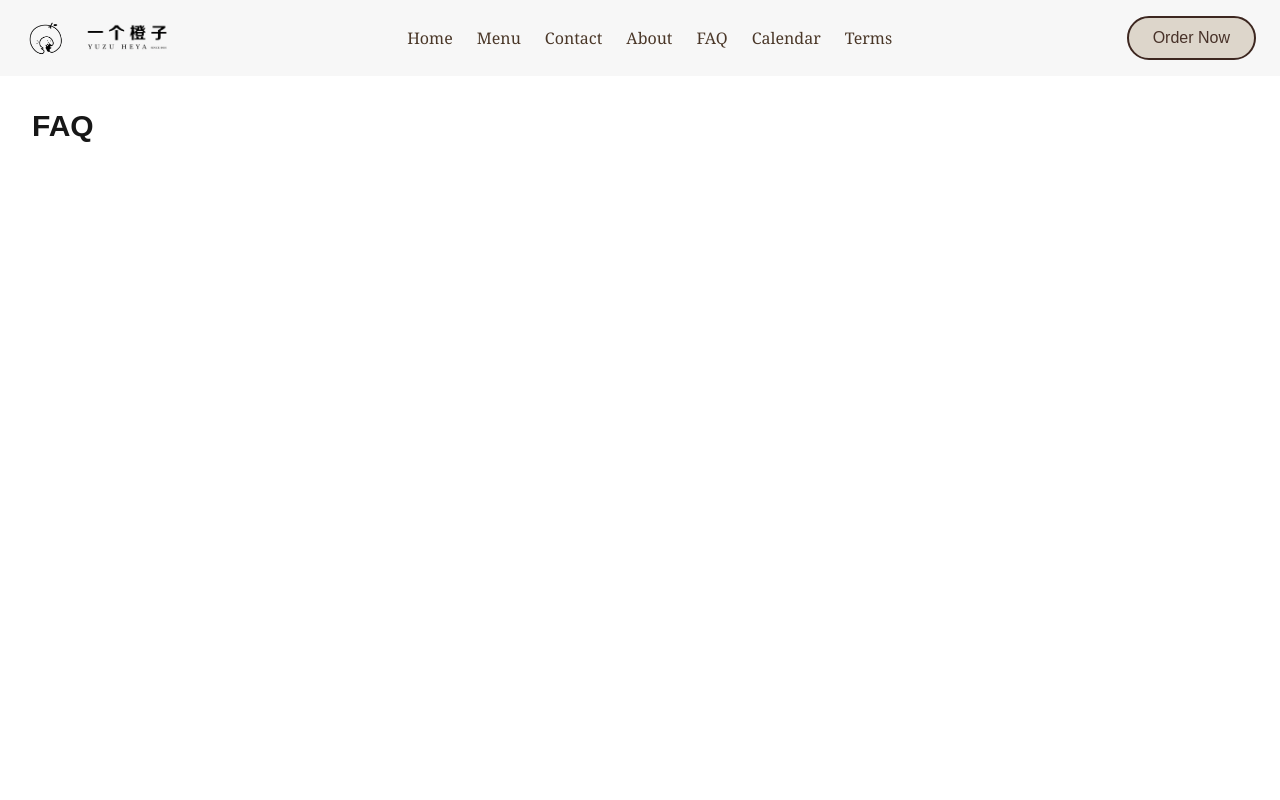
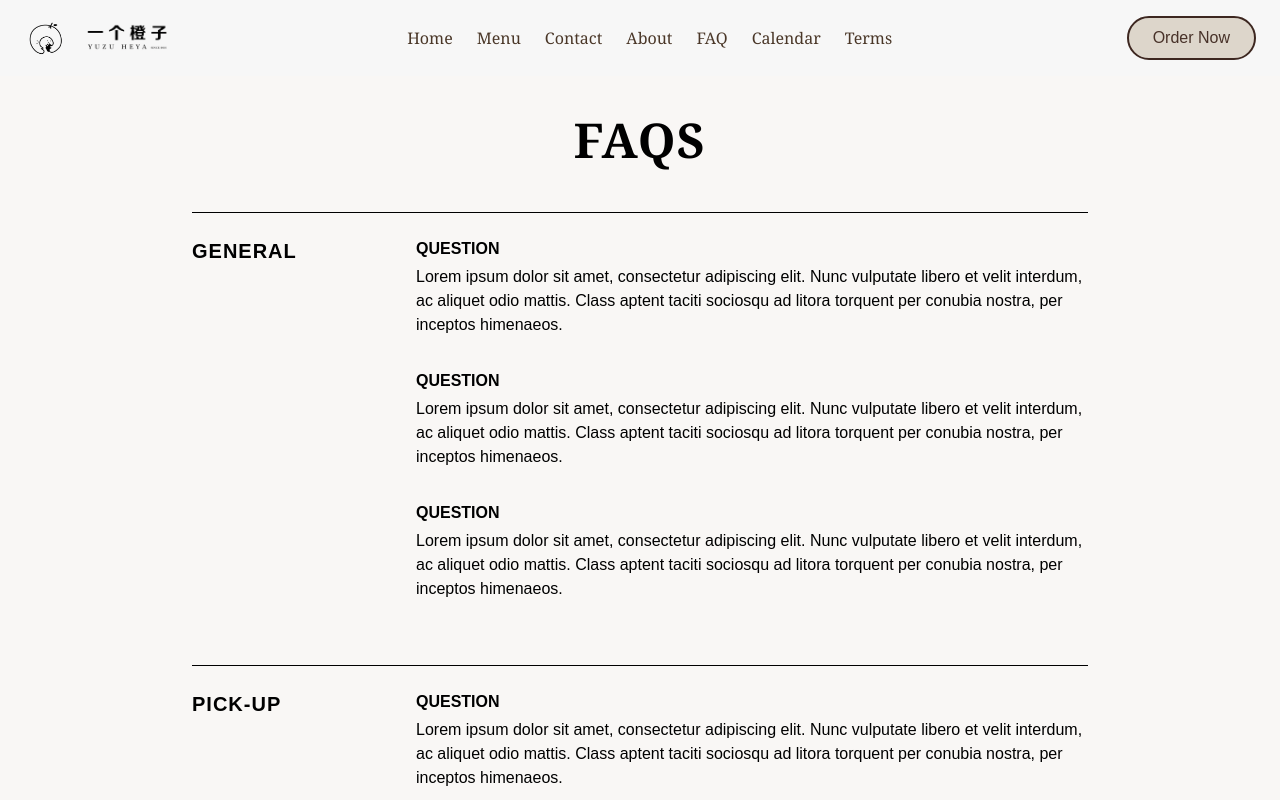
Before and after one commit to liamarlundeen/yuzu-cakes, a Next.js app: page /faq in a window 1280 px wide. Shown: the top 800 px of the page. Built offline with nearby package versions, Linux system fonts and the light colour scheme.

Commit message:
faq page

```diff
--- a/src/app/faq/page.tsx
+++ b/src/app/faq/page.tsx
@@ -1,7 +1,64 @@
+import React from 'react';
+
+const faqData = [
+    {
+        section: 'GENERAL',
+        items: [
+            { q: 'QUESTION', a: 'Lorem ipsum dolor sit amet, consectetur adipiscing elit. Nunc vulputate libero et velit interdum, ac aliquet odio mattis. Class aptent taciti sociosqu ad litora torquent per conubia nostra, per inceptos himenaeos.' },
+            { q: 'QUESTION', a: 'Lorem ipsum dolor sit amet, consectetur adipiscing elit. Nunc vulputate libero et velit interdum, ac aliquet odio mattis. Class aptent taciti sociosqu ad litora torquent per conubia nostra, per inceptos himenaeos.' },
+            { q: 'QUESTION', a: 'Lorem ipsum dolor sit amet, consectetur adipiscing elit. Nunc vulputate libero et velit interdum, ac aliquet odio mattis. Class aptent taciti sociosqu ad litora torquent per conubia nostra, per inceptos himenaeos.' },
+        ],
+    },
+    {
+        section: 'PICK-UP',
+        items: [
+            { q: 'QUESTION', a: 'Lorem ipsum dolor sit amet, consectetur adipiscing elit. Nunc vulputate libero et velit interdum, ac aliquet odio mattis. Class aptent taciti sociosqu ad litora torquent per conubia nostra, per inceptos himenaeos.' },
+            { q: 'QUESTION', a: 'Lorem ipsum dolor sit amet, consectetur adipiscing elit. Nunc vulputate libero et velit interdum, ac aliquet odio mattis. Class aptent taciti sociosqu ad litora torquent per conubia nostra, per inceptos himenaeos.' },
+            { q: 'QUESTION', a: 'Lorem ipsum dolor sit amet, consectetur adipiscing elit. Nunc vulputate libero et velit interdum, ac aliquet odio mattis. Class aptent taciti sociosqu ad litora torquent per conubia nostra, per inceptos himenaeos.' },
+        ],
+    },
+    {
+        section: 'CAKE STORAGE',
+        items: [
+            { q: 'QUESTION', a: 'Lorem ipsum dolor sit amet, consectetur adipiscing elit. Nunc vulputate libero et velit interdum, ac aliquet odio mattis. Class aptent taciti sociosqu ad litora torquent per conubia nostra, per inceptos himenaeos.' },
+            { q: 'QUESTION', a: 'Lorem ipsum dolor sit amet, consectetur adipiscing elit. Nunc vulputate libero et velit interdum, ac aliquet odio mattis. Class aptent taciti sociosqu ad litora torquent per conubia nostra, per inceptos himenaeos.' },
+            { q: 'QUESTION', a: 'Lorem ipsum dolor sit amet, consectetur adipiscing elit. Nunc vulputate libero et velit interdum, ac aliquet odio mattis. Class aptent taciti sociosqu ad litora torquent per conubia nostra, per inceptos himenaeos.' },
+        ],
+    },
+    {
+        section: 'OTHER',
+        items: [
+            { q: 'QUESTION', a: 'Lorem ipsum dolor sit amet, consectetur adipiscing elit. Nunc vulputate libero et velit interdum, ac aliquet odio mattis. Class aptent taciti sociosqu ad litora torquent per conubia nostra, per inceptos himenaeos.' },
+            { q: 'QUESTION', a: 'Lorem ipsum dolor sit amet, consectetur adipiscing elit. Nunc vulputate libero et velit interdum, ac aliquet odio mattis. Class aptent taciti sociosqu ad litora torquent per conubia nostra, per inceptos himenaeos.' },
+            { q: 'QUESTION', a: 'Lorem ipsum dolor sit amet, consectetur adipiscing elit. Nunc vulputate libero et velit interdum, ac aliquet odio mattis. Class aptent taciti sociosqu ad litora torquent per conubia nostra, per inceptos himenaeos.' },
+        ],
+    },
+];
+
 export default function FAQ() {
     return (
-        <div className="min-h-screen bg-white p-8">
-            <h1 className="text-3xl font-bold">FAQ</h1>
-        </div>
+        <main className="min-h-screen bg-[#f9f7f5] px-4 py-10 md:px-16 lg:px-48">
+            <h1 className="text-4xl md:text-5xl font-serif font-bold text-center text-black tracking-wide mb-12">FAQS</h1>
+            <div className="space-y-16">
+                {faqData.map((section, idx) => (
+                    <section key={section.section}>
+                        <div className="border-t border-black mb-6" />
+                        <div className="flex flex-col md:flex-row md:items-start mb-6">
+                            <h2 className="text-lg md:text-xl font-bold text-black uppercase tracking-wider mb-6 md:mb-0 md:w-48 flex-shrink-0">
+                                {section.section}
+                            </h2>
+                            <div className="space-y-8 md:ml-8 flex-1">
+                                {section.items.map((item, i) => (
+                                    <div key={i} className="">
+                                        <div className="font-bold text-black mb-1">{item.q}</div>
+                                        <div className="text-black text-sm md:text-base max-w-3xl">{item.a}</div>
+                                    </div>
+                                ))}
+                            </div>
+                        </div>
+                    </section>
+                ))}
+            </div>
+        </main>
     );
 }
```
